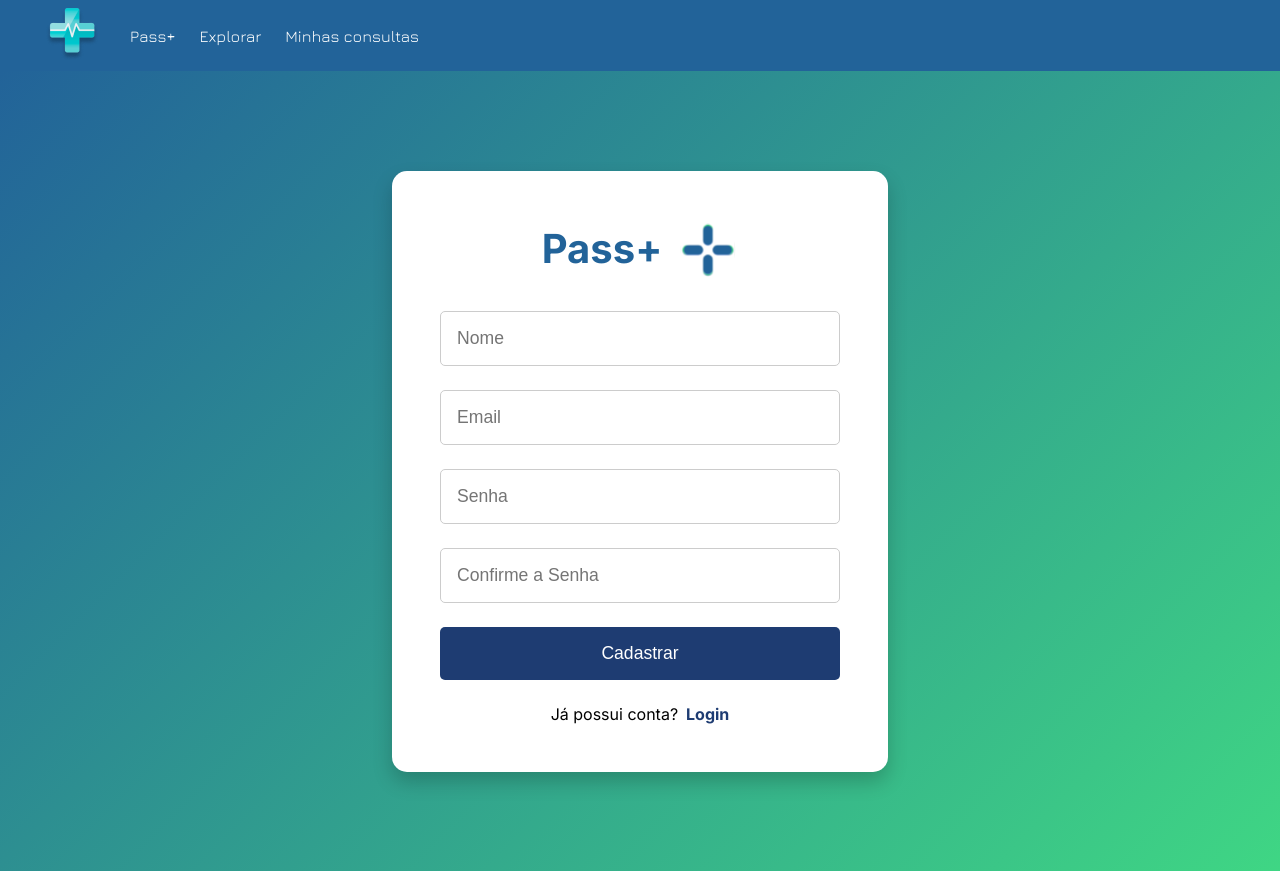
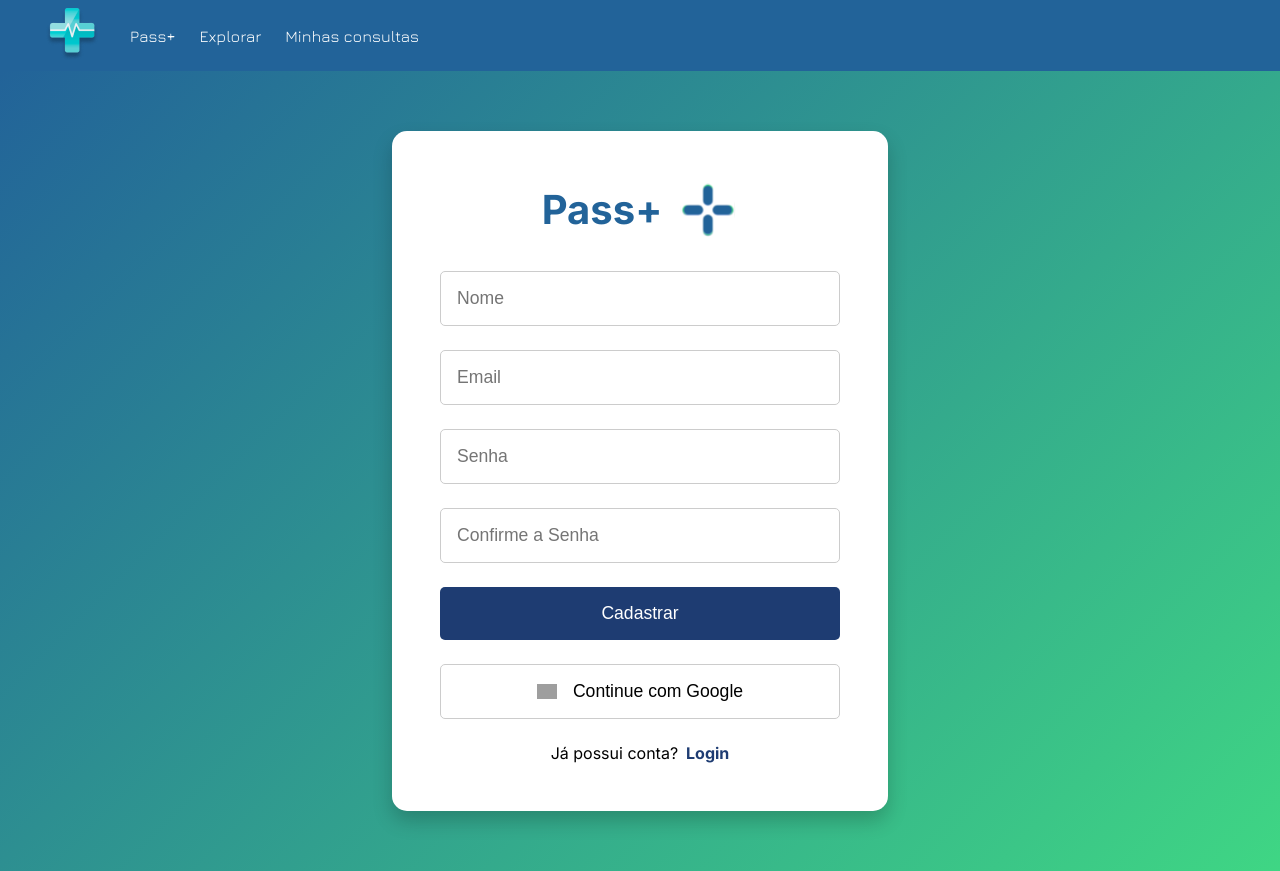
Before and after one commit to Guilherme549/Pass-, a React (Create React App) app in the folder pass/: page /register in a window 1280 px wide. Built offline with nearby package versions, Linux system fonts and the light colour scheme; grey boxes are pictures that could not be loaded.

Commit message:
chore: Update Register page styling and add Google login functionality

```diff
--- a/pass/src/components/pages/Register.css
+++ b/pass/src/components/pages/Register.css
@@ -70,6 +70,36 @@
   background: #2a5298;
 }
 
+.google-login-container {
+  width: 100%;
+  display: flex;
+  justify-content: center;
+  margin-top: 1.5rem;
+}
+
+.google-login-button {
+  display: flex;
+  align-items: center;
+  padding: 1rem;
+  border: 1px solid #ccc;
+  border-radius: 5px;
+  background: white;
+  cursor: pointer;
+  transition: background 0.3s;
+  font-size: 1.1rem;
+  width: 100%;
+  justify-content: center;
+}
+
+.google-login-button:hover {
+  background: #f5f5f5;
+}
+
+.google-logo {
+  width: 20px;
+  margin-right: 1rem;
+}
+
 .login-option {
   margin-top: 1.5rem;
   display: flex;
--- a/pass/src/components/pages/Register.jsx
+++ b/pass/src/components/pages/Register.jsx
@@ -1,8 +1,21 @@
 import React from 'react';
 import './Register.css';
 import logoPass from '../../img/logoPass.svg';
+import { signInWithGoogle } from './firabase.js'; // Importar a função de login do Google
+import { useNavigate } from 'react-router-dom';
 
 const SignupPage = () => {
+  const navigate = useNavigate();
+
+  const handleGoogleLogin = async () => {
+    try {
+      await signInWithGoogle();
+      navigate('/loggedin'); // Redirecionar após login bem-sucedido
+    } catch (error) {
+      console.error("Error signing in with Google", error);
+    }
+  };
+
   return (
     <div className="signup-page">
       <div className="signup-container">
@@ -17,6 +30,12 @@ const SignupPage = () => {
           <input type="password" placeholder="Confirme a Senha" className="signup-input" />
           <button type="submit" className="signup-button">Cadastrar</button>
         </form>
+        <div className="google-login-container">
+          <button className="google-login-button" onClick={handleGoogleLogin}>
+            <img src="https://developers.google.com/identity/images/g-logo.png" alt="Google logo" className="google-logo" />
+            Continue com Google
+          </button>
+        </div>
         <div className="login-option">
           <span>Já possui conta?</span>
           <a href="/login" className="login-link">Login</a>
```
Lines whose indentation alone changed are shown as unchanged.
